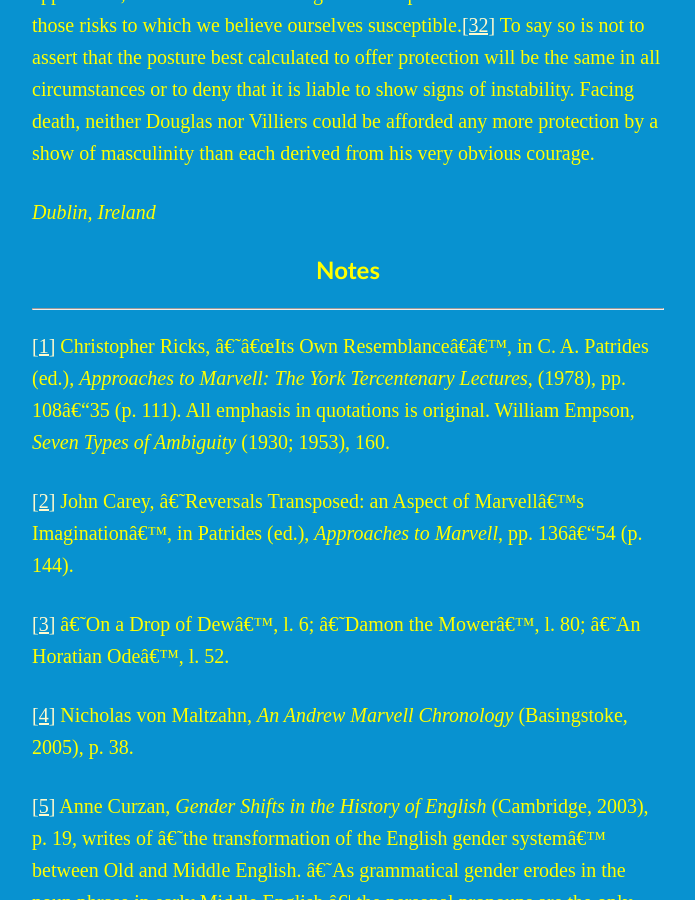
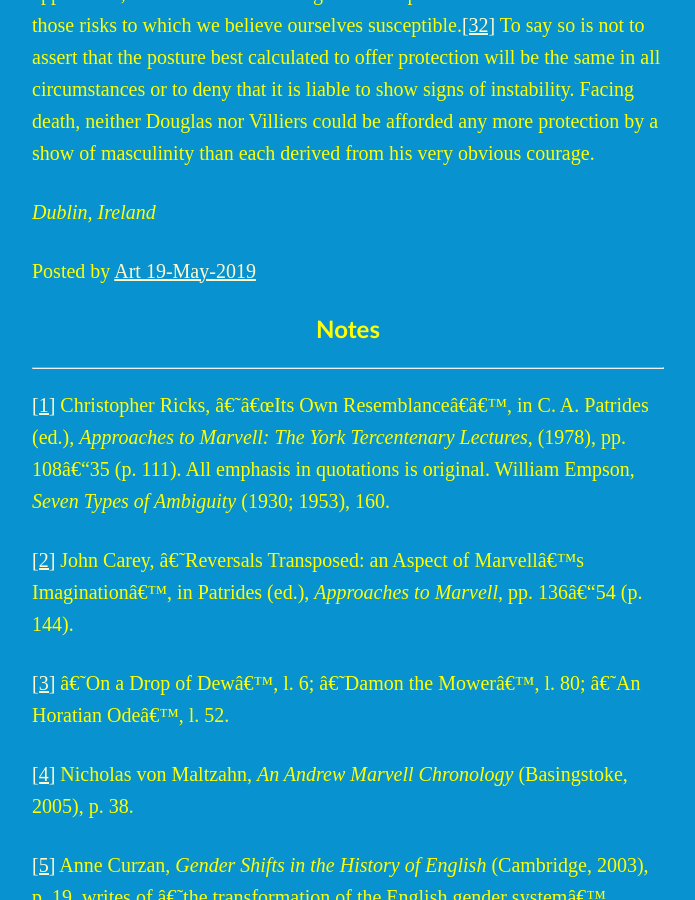
Before and after one commit to artkavanagh/github.io, a Jekyll site: the page Marvell-gender.html, which Jekyll copies as it is, in a window 1280 px wide and 900 px high, scrolled down 21442 px. Shown: the whole window, without its empty margins (292-987 px from the left). Built offline with Jekyll 4.4.1, drawn with Linux system fonts in a browser that asks for light colours.

Commit message:
Update Marvell-gender.html

```diff
--- a/Marvell-gender.html
+++ b/Marvell-gender.html
@@ -815,6 +815,8 @@ his very obvious courage.</p>
 
 <p><i>Dublin, Ireland</i></p>
 
+<p>Posted by <a href="https://www.artkavanagh.ie">Art 19-May-2019</a></p>
+
 <h2>Notes</h2>
 
 <hr>
```
